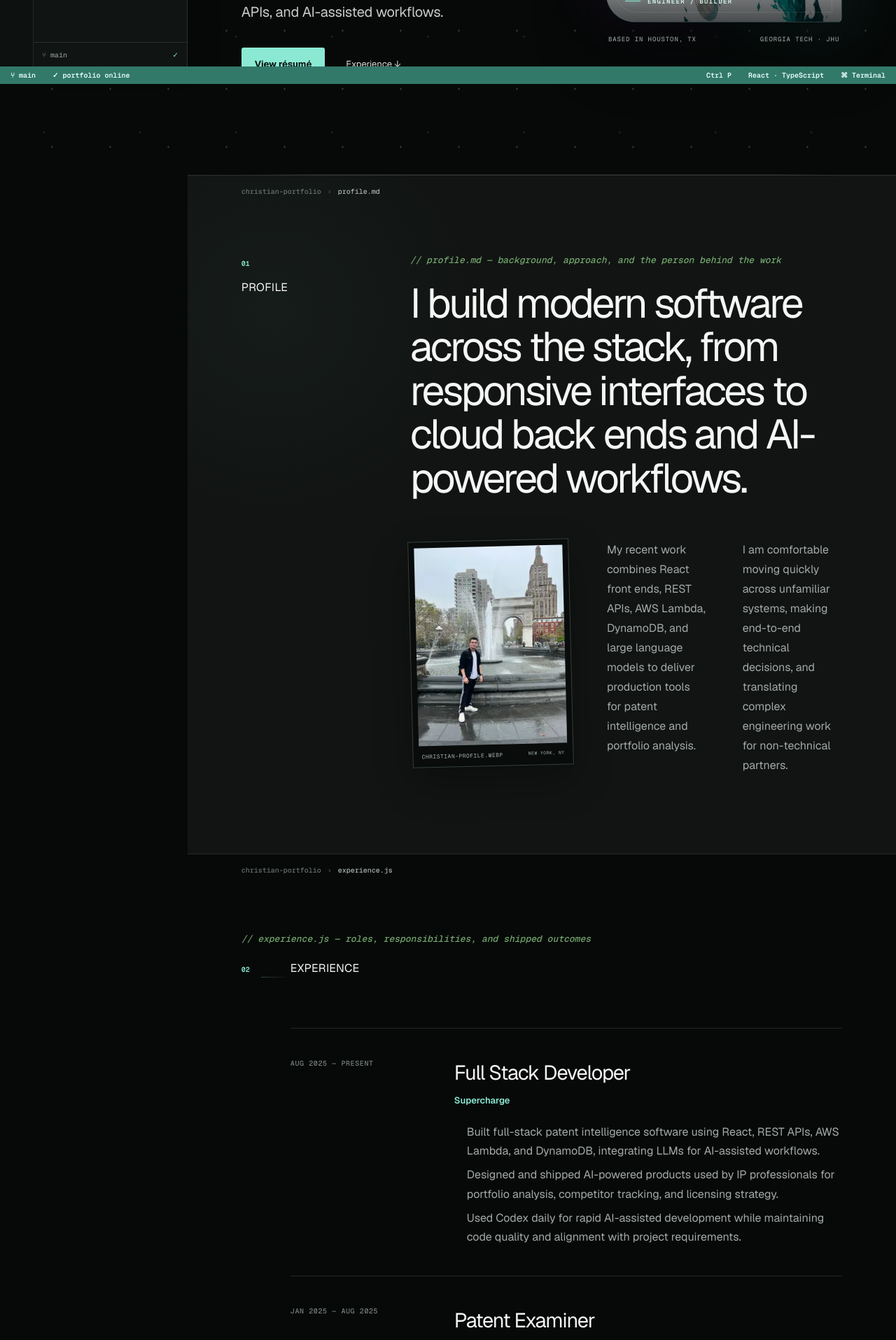
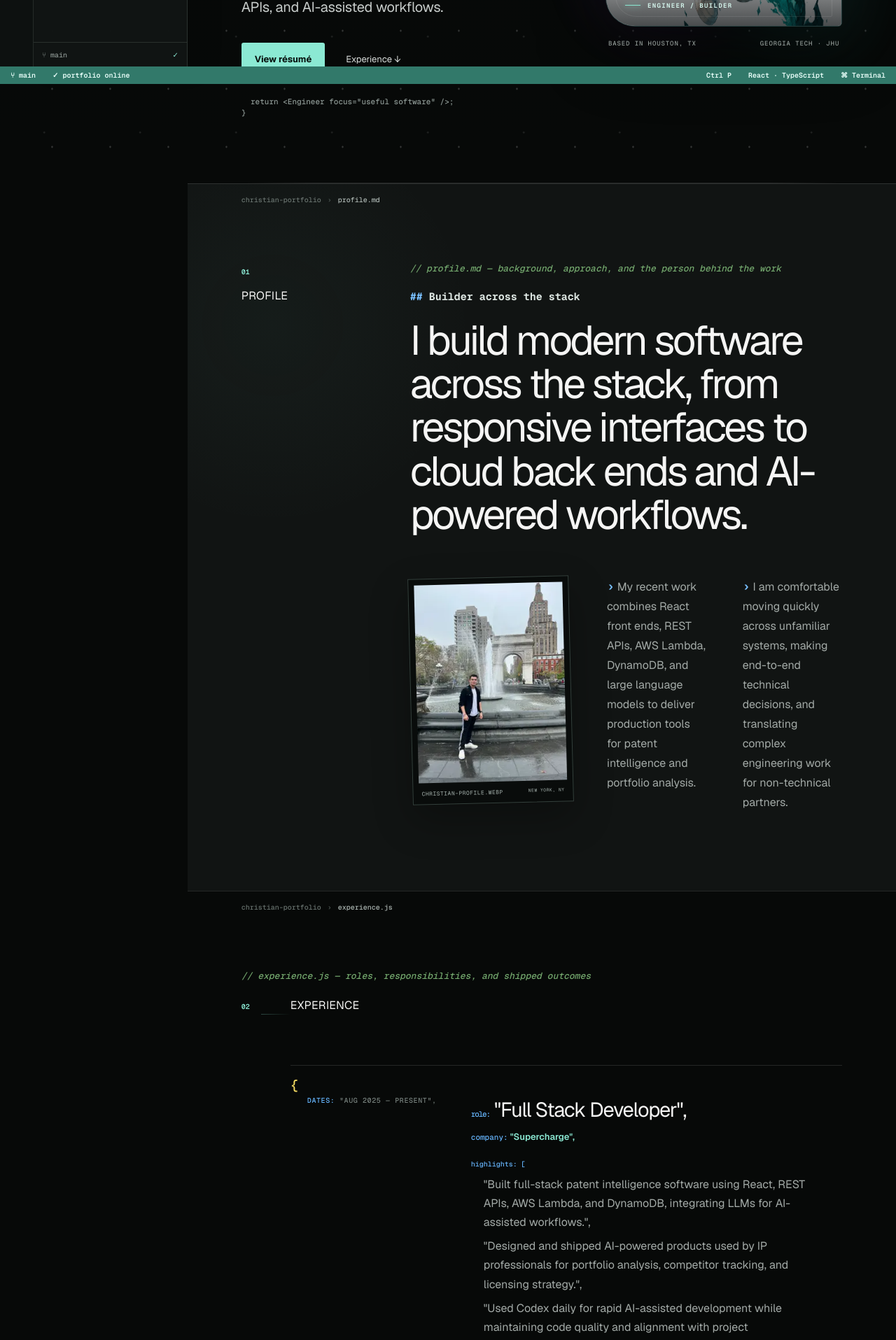
Before and after one commit to ChrisBakhit/christian-portfolio, a Next.js app: page / in a window 1280 px wide. Shown: the part 680-2595 px from the top of the page at 70% size. Built offline with nearby package versions, Linux system fonts and the light colour scheme.

Commit message:
Give each portfolio file its own syntax

```diff
--- a/app/navigation.css
+++ b/app/navigation.css
@@ -114,6 +114,26 @@ main.sidebarOpen { padding-left: 268px; }
 .familiarTools b { padding: 8px 11px; border: 1px solid #343c39; border-radius: 2px; color: #aeb8b4; background: #171b1a; font: 500 10px var(--font-mono); }
 .educationOnly { grid-template-columns: minmax(0,760px); }
 .contact .contactComment { margin-bottom: 20px; color: rgba(7,16,13,.62); font: 650 11px var(--font-mono); font-style: italic; text-transform: none; letter-spacing: 0; }
+.tsxLine { display:block; margin:0 0 20px; color:#c792ea; font:500 11px/1.5 var(--font-mono); white-space:pre-wrap; }
+.tsxLine span { color:#67b7ff; }
+.tsxClose { margin:28px 0 0; color:#8f9a96; }
+.markdownHeading { margin:0 0 22px; color:#dce5e1; font:650 15px var(--font-mono); }
+.markdownHeading span { color:#79c0ff; }
+.mdQuote { color:#79c0ff; font:700 18px var(--font-mono); }
+.jsObject { position:relative; padding-left:24px; padding-right:24px; }
+.objectBrace { position:absolute; top:15px; left:0; color:#f5dc62; font:500 20px var(--font-mono); }
+.closeBrace { top:auto; bottom:14px; }
+.resumeDate b,.resumeItem h3 small,.company small,.arrayLabel { color:#67b7ff; font:500 10px var(--font-mono); }
+.resumeItem h3 small,.company small { font-size:11px; }
+.arrayLabel { display:block; margin:0 0 9px; }
+.jsObject ul { margin-bottom:8px; }
+.jsonObject .projectCopy { font-family:var(--font-mono); }
+.jsonBrace { display:block; color:#d7c56c; font-size:17px; }
+.jsonObject h3 { font-family:var(--font-geist); }
+.jsonObject h3 small { display:block; margin:5px 0 6px; color:#67b7ff; font:500 9px var(--font-mono); }
+.jsonObject .projectCopy p { margin:11px 0; font:500 10px/1.65 var(--font-mono); }
+.jsonObject .projectCopy p b { color:#67b7ff; font-weight:500; }
+.jsonObject .jsonStack { color:#c7b6e8; }
 .explorerTitle { height: 31px; display: flex; justify-content: space-between; align-items: center; padding: 0 12px; color: #818b87; letter-spacing: .09em; }
 .explorerTitle button { border: 0; background: transparent; color: #7f8a85; font-size: 18px; cursor: pointer; }
 .explorerPanel > strong { padding: 9px 11px; color: #dbe2df; font-size: 9px; letter-spacing: .04em; }
--- a/app/page.tsx
+++ b/app/page.tsx
@@ -249,11 +249,13 @@ export default function Home() {
         <div className="editorCrumb"><span>christian-portfolio</span><b>›</b><span>src</span><b>›</b><strong>home.tsx</strong></div>
         <div className="heroText" data-reveal>
           <p className="codeComment">// home.tsx — full-stack engineering, AI, and cloud systems</p>
+          <code className="tsxLine"><span>export default function</span> Portfolio() {`{`}</code>
           <span className="status"><i /> Open to opportunities</span>
           <p className="kicker">Full-Stack Engineering · AI · Cloud</p>
           <h1>Christian<br />Bakhit</h1>
           <p className="intro">Full-stack engineer building modern React applications, AWS serverless systems, REST APIs, and AI-assisted workflows.</p>
           <div className="actions"><a className="primaryButton" href="/Christian_Bakhit_Resume.pdf" target="_blank">View résumé</a><a className="textButton" href="#experience">Experience ↓</a></div>
+          <code className="tsxLine tsxClose">{`  return <Engineer focus="useful software" />;\n}`}</code>
         </div>
         <div className="profileWrap" data-reveal>
           <span className="portraitGlow" aria-hidden="true" />
@@ -270,8 +272,9 @@ export default function Home() {
         <div className="sectionTitle" data-reveal><span>01</span><h2>Profile</h2></div>
         <div className="aboutContent" data-reveal>
           <p className="codeComment">// profile.md — background, approach, and the person behind the work</p>
+          <p className="markdownHeading"><span>##</span> Builder across the stack</p>
           <p className="largeCopy">I build modern software across the stack, from responsive interfaces to cloud back ends and AI-powered workflows.</p>
-          <div className="realProfileGrid"><figure className="realPhoto"><img src="/christian-profile.webp" alt="Christian Bakhit at Washington Square Park" /><figcaption><span>christian-profile.webp</span><small>New York, NY</small></figcaption></figure><div className="aboutColumns"><p>My recent work combines React front ends, REST APIs, AWS Lambda, DynamoDB, and large language models to deliver production tools for patent intelligence and portfolio analysis.</p><p>I am comfortable moving quickly across unfamiliar systems, making end-to-end technical decisions, and translating complex engineering work for non-technical partners.</p></div></div>
+          <div className="realProfileGrid"><figure className="realPhoto"><img src="/christian-profile.webp" alt="Christian Bakhit at Washington Square Park" /><figcaption><span>christian-profile.webp</span><small>New York, NY</small></figcaption></figure><div className="aboutColumns"><p><b className="mdQuote">›</b> My recent work combines React front ends, REST APIs, AWS Lambda, DynamoDB, and large language models to deliver production tools for patent intelligence and portfolio analysis.</p><p><b className="mdQuote">›</b> I am comfortable moving quickly across unfamiliar systems, making end-to-end technical decisions, and translating complex engineering work for non-technical partners.</p></div></div>
         </div>
       </section>
 
@@ -280,7 +283,7 @@ export default function Home() {
         <p className="codeComment" data-reveal>// experience.js — roles, responsibilities, and shipped outcomes</p>
         <div className="sectionTitle" data-reveal><span>02</span><h2>Experience</h2></div>
         <div className="resumeList">
-          {experience.map((item) => <article className="resumeItem" key={item.role + item.company} data-reveal><div className="resumeDate">{item.dates}</div><div><h3>{item.role}</h3><p className="company">{item.company}</p><ul>{item.bullets.map((bullet) => <li key={bullet}>{bullet}</li>)}</ul></div></article>)}
+          {experience.map((item) => <article className="resumeItem jsObject" key={item.role + item.company} data-reveal><span className="objectBrace">{`{`}</span><div className="resumeDate"><b>dates:</b> &quot;{item.dates}&quot;,</div><div><h3><small>role:</small> &quot;{item.role}&quot;,</h3><p className="company"><small>company:</small> &quot;{item.company}&quot;,</p><span className="arrayLabel">highlights: [</span><ul>{item.bullets.map((bullet) => <li key={bullet}>&quot;{bullet}&quot;,</li>)}</ul><span className="arrayLabel">]</span></div><span className="objectBrace closeBrace">{`},`}</span></article>)}
         </div>
       </section>
 
@@ -289,7 +292,7 @@ export default function Home() {
         <p className="codeComment" data-reveal>// projects.json — selected products, platforms, and community builds</p>
         <div className="sectionTitle" data-reveal><span>03</span><h2>Selected projects</h2></div>
         <div className="projectGrid">
-          {projects.map(([title, description, tags, href, image], index) => <a href={href} target="_blank" rel="noreferrer" className="projectCard" key={title} data-reveal><div className="projectVisual"><img src={image} alt={`${title} website preview`} /><span className="cardNumber">{String(index + 1).padStart(2, "0")}</span></div><div className="projectCopy"><h3>{title}</h3><p>{description}</p></div><footer><span>{tags}</span><b>↗</b></footer></a>)}
+          {projects.map(([title, description, tags, href, image], index) => <a href={href} target="_blank" rel="noreferrer" className="projectCard jsonObject" key={title} data-reveal><div className="projectVisual"><img src={image} alt={`${title} website preview`} /><span className="cardNumber">{String(index + 1).padStart(2, "0")}</span></div><div className="projectCopy"><span className="jsonBrace">{`{`}</span><h3><small>&quot;name&quot;:</small> &quot;{title}&quot;,</h3><p><b>&quot;description&quot;:</b> &quot;{description}&quot;,</p><p className="jsonStack"><b>&quot;stack&quot;:</b> [&quot;{tags.split(" · ").join("\", \"")}&quot;]</p><span className="jsonBrace">{`}`}</span></div><footer><span>&quot;live_url&quot;</span><b>↗</b></footer></a>)}
         </div>
       </section>
 
@@ -298,7 +301,7 @@ export default function Home() {
         <p className="codeComment" data-reveal>// skills.json — technologies I use to ship real products</p>
         <div className="skillsHeading" data-reveal><h2>Skills</h2></div>
         <div className="skillGroupGrid">
-          {skillGroups.map((group, groupIndex) => <article className="skillGroup" data-reveal key={group.title} style={{ "--group-index": groupIndex } as React.CSSProperties}><header><span>{String(groupIndex + 1).padStart(2, "0")}</span><h3>{group.title}</h3><small>{group.skills.length} capabilities</small></header><div className="skillOrbitGrid">{group.skills.map(([name, level], skillIndex) => <div className="skillNode" key={name}><div className="skillGauge" style={{ "--level": level, "--skill-color": `var(--skill-${(groupIndex + skillIndex) % 5})`, "--node-index": skillIndex } as React.CSSProperties}><span>{level}</span></div><strong>{name}</strong></div>)}</div></article>)}
+          {skillGroups.map((group, groupIndex) => <article className="skillGroup" data-reveal key={group.title} style={{ "--group-index": groupIndex } as React.CSSProperties}><header><span>{String(groupIndex + 1).padStart(2, "0")}</span><h3>&quot;{group.title.toLowerCase().replaceAll(" ", "_")}&quot;</h3><small>[{group.skills.length}]</small></header><div className="skillOrbitGrid">{group.skills.map(([name, level], skillIndex) => <div className="skillNode" key={name}><div className="skillGauge" style={{ "--level": level, "--skill-color": `var(--skill-${(groupIndex + skillIndex) % 5})`, "--node-index": skillIndex } as React.CSSProperties}><span>{level}</span></div><strong>&quot;{name}&quot;</strong></div>)}</div></article>)}
         </div>
         <div className="familiarTools" data-reveal><span>Also familiar with</span><div>{["Azure", "Firebase", "SQL", "C++", "C#", "JIRA", "Unity", "Figma", "MLOps", "Vector DBs", "Cloudflare", "Vercel"].map((skill) => <b key={skill}>{skill}</b>)}</div></div>
       </section>
```
